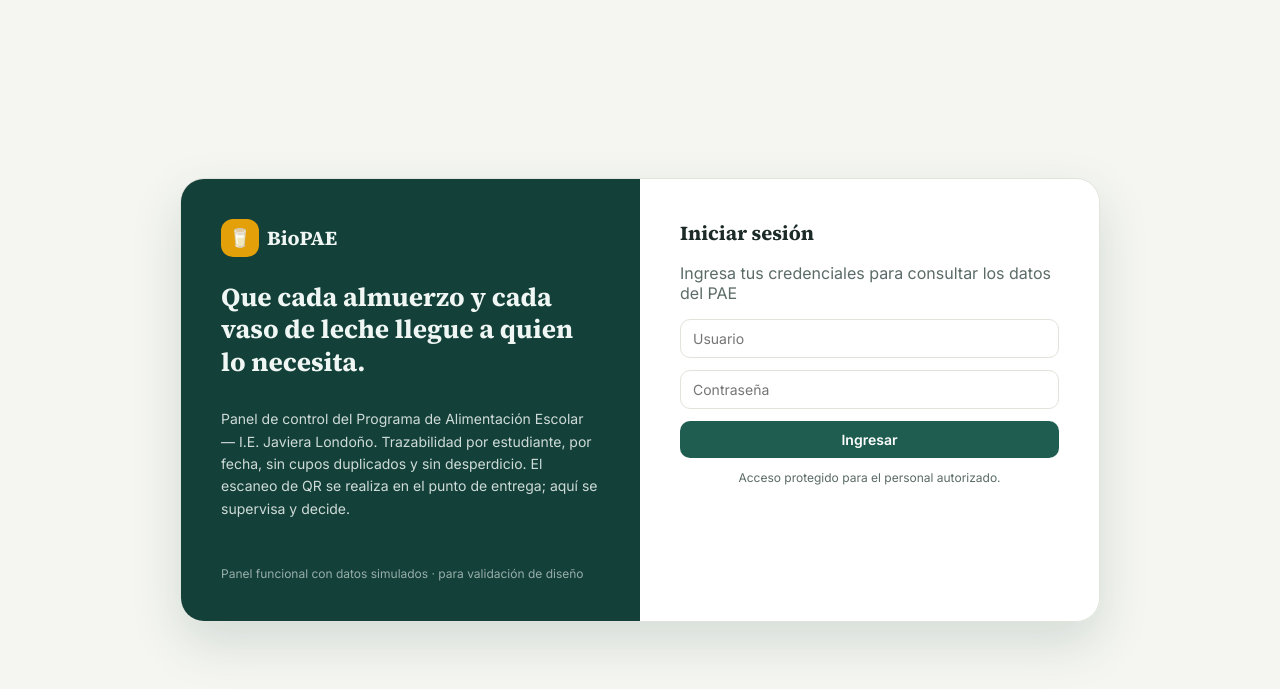
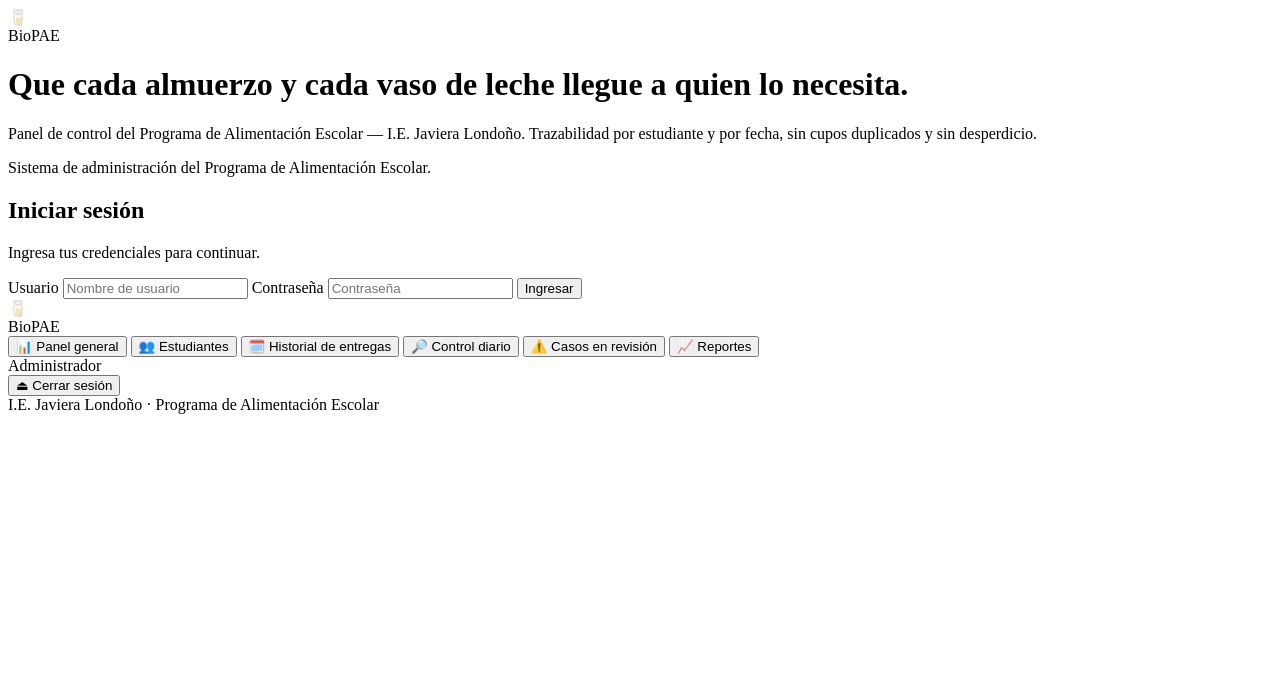
Before and after one commit to rojas43st-lang/Panel-administrativo-BIOPAE, a FastAPI app: page / in a window 1280 px wide. Shown: the top 689 px of the page. Run offline with FastAPI, Linux system fonts and the light colour scheme.

Commit message:
Update index.html for admin panel login view

```diff
--- a/templates/index.html
+++ b/templates/index.html
@@ -1,82 +1,209 @@
+
 <!DOCTYPE html>
 <html lang="es">
 <head>
-<meta charset="UTF-8" />
-<meta name="viewport" content="width=device-width, initial-scale=1.0" />
-<title>BioPAE — Acceso administrativo</title>
+    <meta charset="UTF-8">
+    <meta name="viewport" content="width=device-width, initial-scale=1.0">
+
+    <title>BioPAE — Panel Administrativo PAE</title>
+
     <link rel="preconnect" href="https://fonts.googleapis.com">
-<link href="https://fonts.googleapis.com/css2?family=Source+Serif+4:wght@600;700&family=Inter:wght@400;500;600;700&display=swap" rel="stylesheet">
-<link rel="stylesheet" href="/static/css/admin-panel.css" />
-<script src="https://unpkg.com/htmx.org@2.0.4"></script>
+    <link
+        href="https://fonts.googleapis.com/css2?family=Source+Serif+4:wght@600;700&family=Inter:wght@400;500;600;700&display=swap"
+        rel="stylesheet"
+    >
+
+    <link rel="stylesheet" href="/static/css/styles.css">
+
     <script src="https://cdn.jsdelivr.net/npm/chart.js@4.4.4/dist/chart.umd.min.js"></script>
 </head>
+
 <body>
 
-  <!-- ===================== VISTA: LOGIN ===================== -->
-  <div id="view-login" class="login-screen {% if autenticado %}hidden{% endif %}">
+    <!-- ===================== INICIO DE SESIÓN ===================== -->
+
+    <div
+        id="view-login"
+        class="login-screen {% if autenticado %}hidden{% endif %}"
+    >
         <div class="login-card">
+
             <div class="login-left">
+
                 <div class="brand">
                     <div class="brand-icon">🥛</div>
                     <span>BioPAE</span>
                 </div>
-        <h1>Que cada almuerzo y cada vaso de leche llegue a quien lo necesita.</h1>
-        <p>Panel de control del Programa de Alimentación Escolar — I.E. Javiera Londoño.
-        Trazabilidad por estudiante, por fecha, sin cupos duplicados y sin desperdicio.
-        El escaneo de QR se realiza en el punto de entrega; aquí se supervisa y decide.</p>
-        <div class="login-footnote">Panel funcional con datos simulados · para validación de diseño</div>
+
+                <h1>
+                    Que cada almuerzo y cada vaso de leche llegue a quien lo necesita.
+                </h1>
+
+                <p>
+                    Panel de control del Programa de Alimentación Escolar
+                    — I.E. Javiera Londoño.
+                    Trazabilidad por estudiante y por fecha, sin cupos
+                    duplicados y sin desperdicio.
+                </p>
+
+                <div class="login-footnote">
+                    Sistema de administración del Programa de Alimentación Escolar.
                 </div>
+
+            </div>
+
             <div class="login-right">
+
                 <h2>Iniciar sesión</h2>
-        <p class="muted">Ingresa tus credenciales para consultar los datos del PAE</p>
-        <form id="admin-login-form" hx-post="/admin/login" hx-target="#login-mensaje" hx-swap="innerHTML">
-          <input id="login-usuario" name="usuario" type="text" placeholder="Usuario" autocomplete="username" required />
-          <input id="login-clave" name="contrasena" type="password" placeholder="Contraseña" autocomplete="current-password" required />
-          <button id="btn-login" type="submit" class="btn btn-primary btn-block">Ingresar</button>
-          <div id="login-mensaje" class="login-error" role="alert" aria-live="polite"></div>
+
+                <p class="muted">
+                    Ingresa tus credenciales para continuar.
+                </p>
+
+                <form method="post" action="/admin/login">
+
+                    <label for="login-usuario">Usuario</label>
+
+                    <input
+                        id="login-usuario"
+                        name="usuario"
+                        type="text"
+                        placeholder="Nombre de usuario"
+                        autocomplete="username"
+                        required
+                    >
+
+                    <label for="login-clave">Contraseña</label>
+
+                    <input
+                        id="login-clave"
+                        name="contrasena"
+                        type="password"
+                        placeholder="Contraseña"
+                        autocomplete="current-password"
+                        required
+                    >
+
+                    <button
+                        type="submit"
+                        class="btn btn-primary btn-block"
+                    >
+                        Ingresar
+                    </button>
+
+                    {% if error %}
+                        <p class="login-error" role="alert">
+                            {{ error }}
+                        </p>
+                    {% endif %}
+
                 </form>
-        <p class="login-disclaimer">Acceso protegido para el personal autorizado.</p>
+
             </div>
+
         </div>
     </div>
 
-  {% if autenticado %}
-  <!-- ===================== SHELL PRINCIPAL ===================== -->
-  <div id="view-app" class="app-shell {% if not autenticado %}hidden{% endif %}">
+
+    <!-- ===================== PANEL ADMINISTRATIVO ===================== -->
+
+    <div
+        id="view-app"
+        class="app-shell {% if not autenticado %}hidden{% endif %}"
+    >
+
+        <!-- BARRA LATERAL -->
+
         <aside class="sidebar">
+
             <div class="brand brand-sidebar">
                 <div class="brand-icon">🥛</div>
                 <span>BioPAE</span>
             </div>
+
             <nav id="nav-menu" class="nav-menu">
-        <button class="nav-item" data-page="dashboard">📊 Panel general</button>
-        <button class="nav-item" data-page="estudiantes">👥 Estudiantes</button>
-        <button class="nav-item" data-page="historial">🗓️ Historial de entregas</button>
-        <button class="nav-item" data-page="control">🔎 Control diario</button>
-        <button class="nav-item" data-page="casos">⚠️ Casos en revisión</button>
-        <button class="nav-item" data-page="reportes">📈 Reportes</button>
+
+                <button class="nav-item" data-page="dashboard">
+                    📊 Panel general
+                </button>
+
+                <button class="nav-item" data-page="estudiantes">
+                    👥 Estudiantes
+                </button>
+
+                <button class="nav-item" data-page="historial">
+                    🗓️ Historial de entregas
+                </button>
+
+                <button class="nav-item" data-page="control">
+                    🔎 Control diario
+                </button>
+
+                <button class="nav-item" data-page="casos">
+                    ⚠️ Casos en revisión
+                </button>
+
+                <button class="nav-item" data-page="reportes">
+                    📈 Reportes
+                </button>
+
             </nav>
+
             <div class="sidebar-footer">
-        <div id="sidebar-rol" class="sidebar-rol"></div>
-        <div id="sidebar-usuario" class="sidebar-usuario"></div>
-        <form method="post" action="/admin/logout"><button id="btn-logout" type="submit" class="btn-logout">⏏ Cerrar sesión</button></form>
+
+                <div id="sidebar-rol" class="sidebar-rol">
+                    Administrador
                 </div>
+
+                <div id="sidebar-usuario" class="sidebar-usuario">
+                    {{ usuario if autenticado else "" }}
+                </div>
+
+                <form method="post" action="/admin/logout">
+                    <button type="submit" class="btn-logout">
+                        ⏏ Cerrar sesión
+                    </button>
+                </form>
+
+            </div>
+
         </aside>
 
+
+        <!-- CONTENIDO PRINCIPAL -->
+
         <main class="main-area">
+
             <div class="topbar">
-        <div class="muted">I.E. Javiera Londoño · Programa de Alimentación Escolar</div>
-        <div id="topbar-fecha" class="topbar-fecha"></div>
-      </div>
-      <div id="page-content" class="page-content"></div>
-    </main>
+
+                <div class="muted">
+                    I.E. Javiera Londoño · Programa de Alimentación Escolar
                 </div>
 
-  {% endif %}
+                <div id="topbar-fecha" class="topbar-fecha"></div>
 
-{% if autenticado %}
-<script>window.ADMIN_SESSION = { rol: "coordinador", usuario: {{ usuario|tojson }} };</script>
+            </div>
+
+            <div id="page-content" class="page-content"></div>
+
+        </main>
+
+    </div>
+
+
+    <!-- JAVASCRIPT DEL PANEL -->
+
     <script src="/static/js/app.js"></script>
-{% endif %}
+
+    <script>
+        /*
+         * El inicio de sesión lo valida FastAPI.
+         * No se permite entrar mediante una simulación de JavaScript.
+         */
+        function initLogin() {
+            // La autenticación se realiza en el servidor.
+        }
+    </script>
+
 </body>
 </html>
```
Lines whose indentation alone changed are shown as unchanged.
